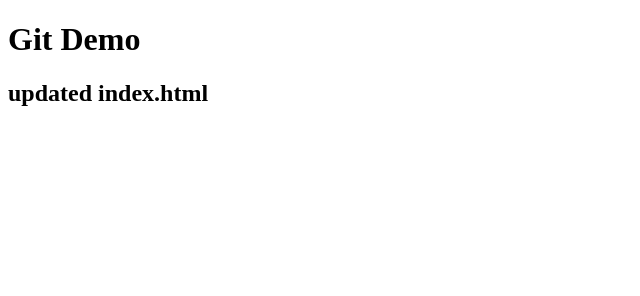
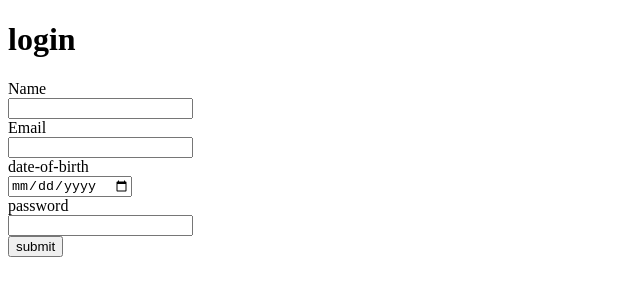
Before and after one commit to VishnuAgk/sbcloud, a plain HTML site: page index.html in a window 1280 px wide. Shown: the whole page, without its empty margins (0-640 px from the left). Drawn offline with Linux system fonts and the light colour scheme.

Commit message:
Add files via upload

```diff
--- a/index.html
+++ b/index.html
@@ -3,11 +3,23 @@
 <head>
     <meta charset="UTF-8">
     <meta name="viewport" content="width=device-width, initial-scale=1.0">
-    <title>Git Demo</title>
+    <title>Document</title>
 </head>
 <body>
-    <h1>Git Demo</h1>
-    <h2>updated index.html</h2>
+    <form action="">
+    <h1>
+        login
+    </h1>
+    <label for="name">Name</label><br>
+    <input type="text"name="name"id="name"><br>
+    <label for="email">Email</label><br>
+    <input type="text"name="email"id ="email"><br>
+    <label for="date">date-of-birth</label><br>
+    <input type="date"name="date"id ="mobile"><br>
+    <label for="password">password</label><br>
+    <input type="password"name="password"id ="password"><br>
+    <button type="button"> submit</button>
+</form>
 
 </body>
 </html>
```
